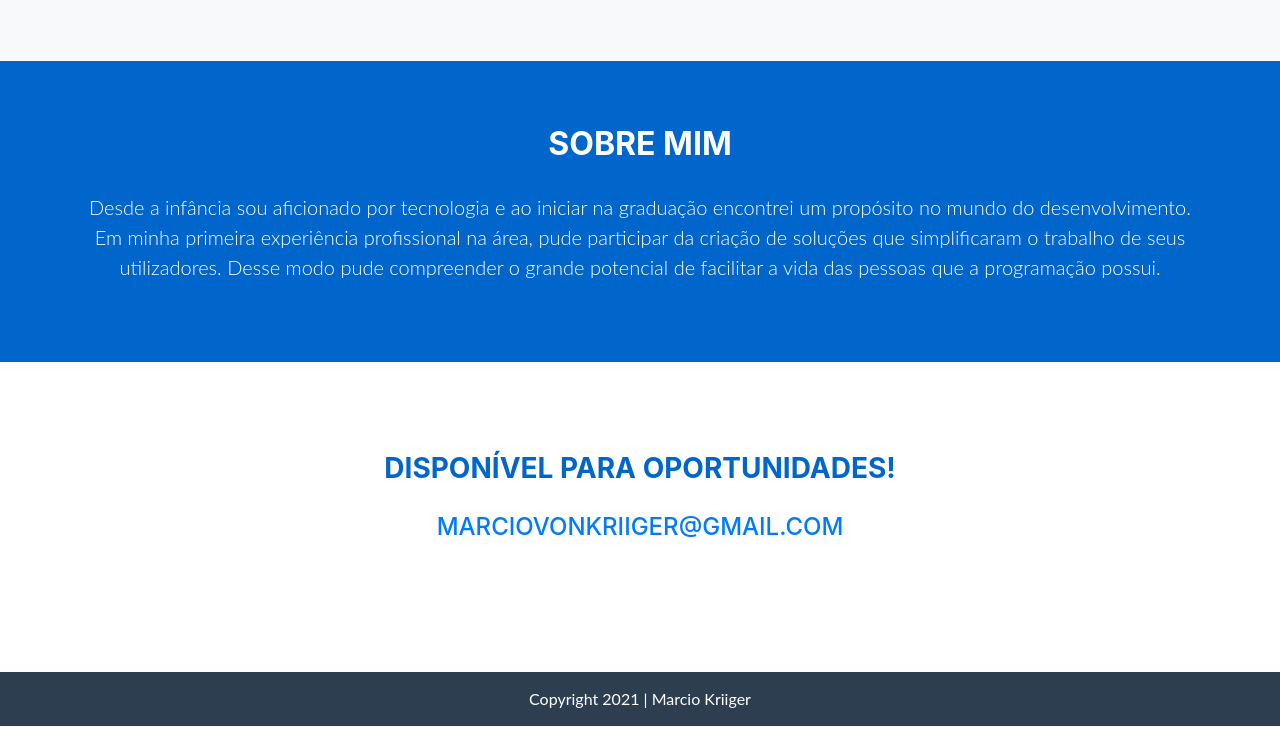
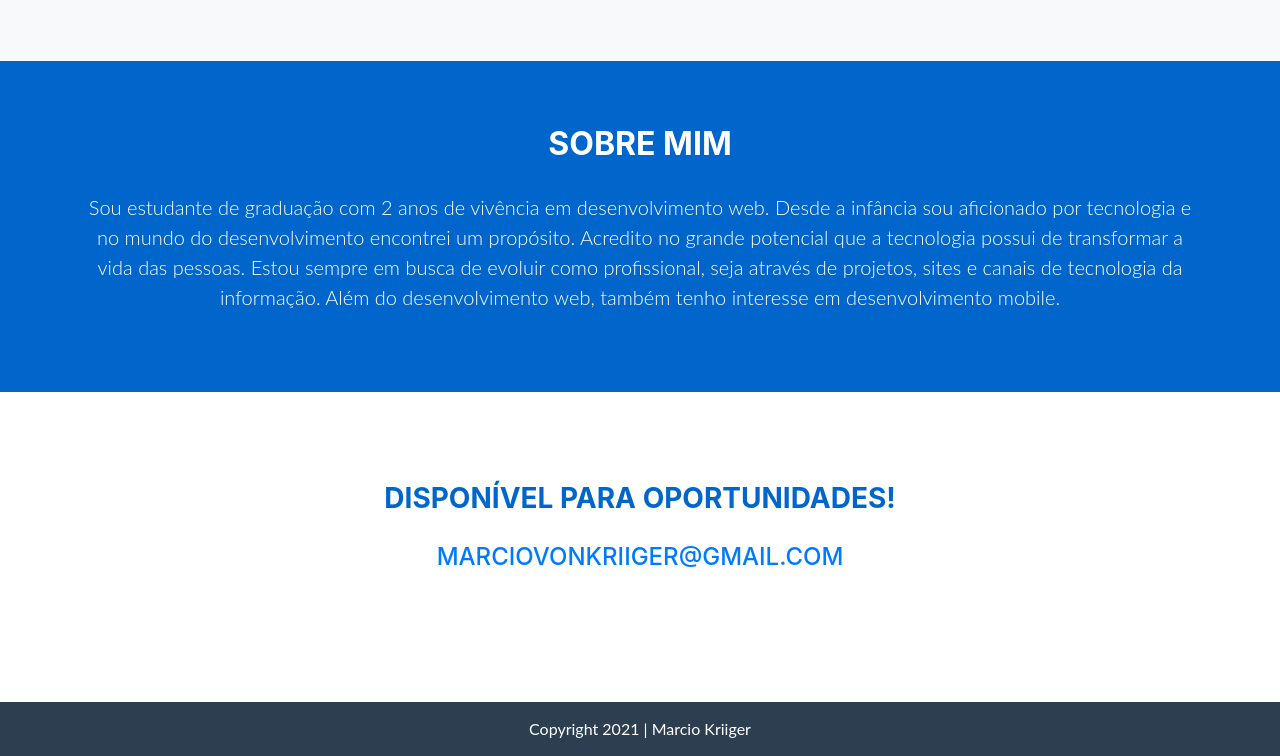
Before and after one commit to marciokriiger/marciokriiger.github.io, a plain HTML site: page index.html in a window 1280 px wide. Shown: the part 1703-2459 px from the top of the page. Before the commit the page ends 2429 px from the top, so only its background shows below. Drawn offline with nearby package versions, Linux system fonts and the light colour scheme.

Commit message:
Editado texto sobre mim

```diff
--- a/index.html
+++ b/index.html
@@ -172,10 +172,11 @@
         <div class="container">
             <h2 class="jumbotron-heading titulosBrancos">Sobre mim</h2>
             <p class="lead paragrafoBrancos">
-                Desde a infância sou aficionado por tecnologia e ao iniciar na graduação encontrei
-                um propósito no mundo do desenvolvimento. Em minha primeira experiência profissional
-                na área, pude participar da criação de soluções que simplificaram o trabalho de seus utilizadores.
-                Desse modo pude compreender o grande potencial de facilitar a vida das pessoas que a programação possui.
+                Sou estudante de graduação com 2 anos de vivência em desenvolvimento web.
+                Desde a infância sou aficionado por tecnologia e no mundo do desenvolvimento encontrei um propósito.
+                Acredito no grande potencial que a tecnologia possui de transformar a vida das pessoas.
+                Estou sempre em busca de evoluir como profissional, seja através de projetos, sites e canais de tecnologia da informação.
+                Além do desenvolvimento web, também tenho interesse em desenvolvimento mobile.
             </p>
         </div>
     </section>
```
